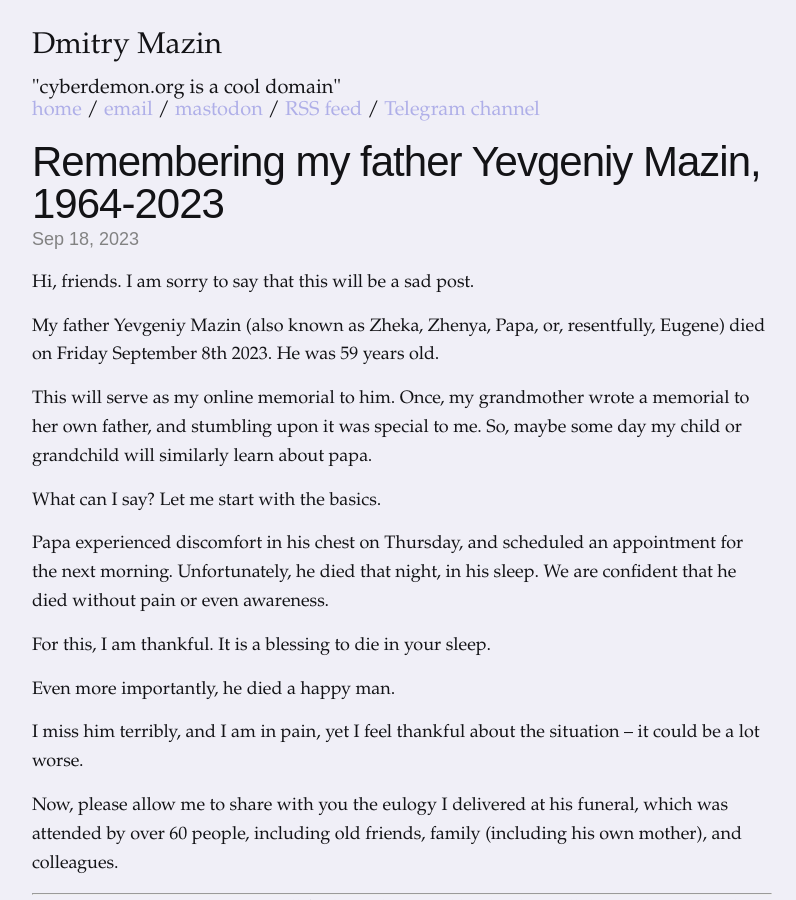
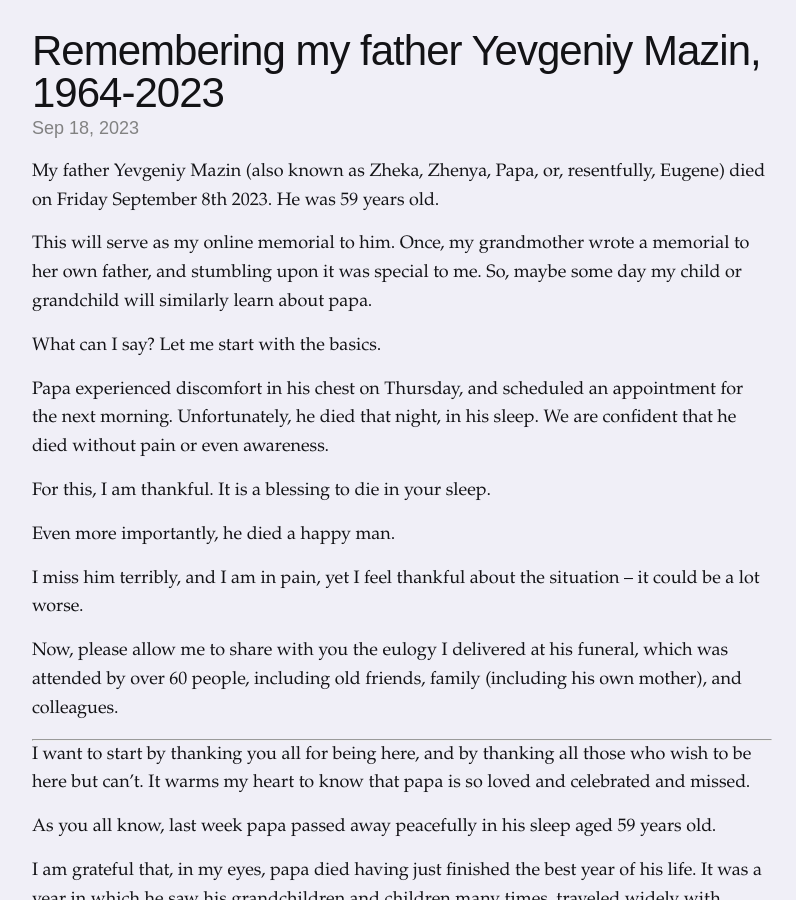
Before and after one commit to dmazin/dmazin.github.io, a Jekyll site: the page built from _posts/2023-09-19-papa-memorial.md, in a window 1280 px wide and 900 px high. Shown: the whole window, without its empty margins (238-1034 px from the left). Built offline with Jekyll 4.4.1, drawn with Linux system fonts in a browser that asks for light colours.

Commit message:
remove header from post. in fact, remove any idea that this is a post. it is a memorial

```diff
--- a/_layouts/post_no_footer.html
+++ b/_layouts/post_no_footer_no_header.html
@@ -2,8 +2,6 @@
 layout: default
 ---
 <article class="post" itemscope itemtype="http://schema.org/BlogPosting">
-  {% include header.html %}
-
   <header class="post-header">
     <h1 class="post-title" itemprop="name headline">{{ page.title | escape }}</h1>
     <p class="post-meta">
--- a/_posts/2023-09-19-papa-memorial.md
+++ b/_posts/2023-09-19-papa-memorial.md
@@ -1,13 +1,11 @@
 ---
-layout: post_no_footer
+layout: post_no_footer_no_header
 title: "Remembering my father Yevgeniy Mazin, 1964-2023"
 byline: By <a href="http://cyberdemon.org/">Dmitry Mazin</a>.
 date: 2023-09-18
 tags: featured
 description: In memory of my father, Yevgeniy Mazin.
 ---
-Hi, friends. I am sorry to say that this will be a sad post.
-
 My father Yevgeniy Mazin (also known as Zheka, Zhenya, Papa, or, resentfully, Eugene) died on Friday September 8th 2023. He was 59 years old.
 
 This will serve as my online memorial to him. Once, my grandmother wrote a memorial to her own father, and stumbling upon it was special to me. So, maybe some day my child or grandchild will similarly learn about papa.
```
